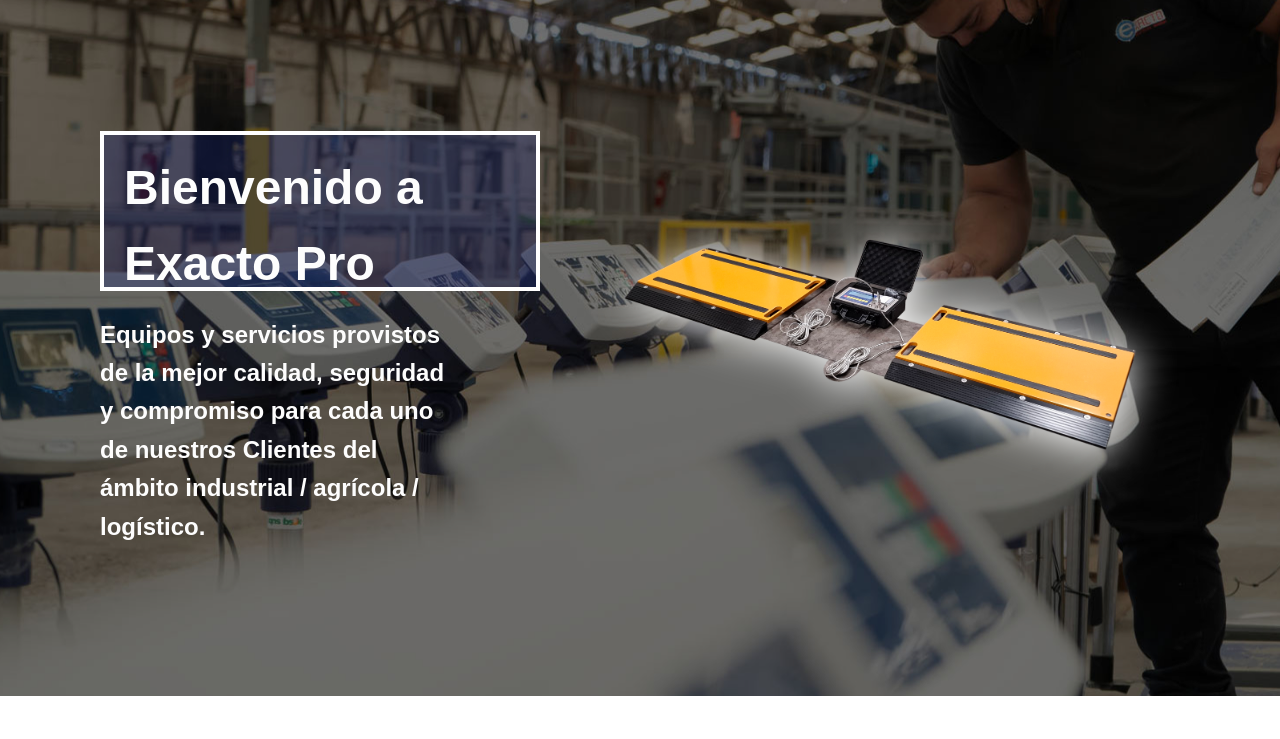
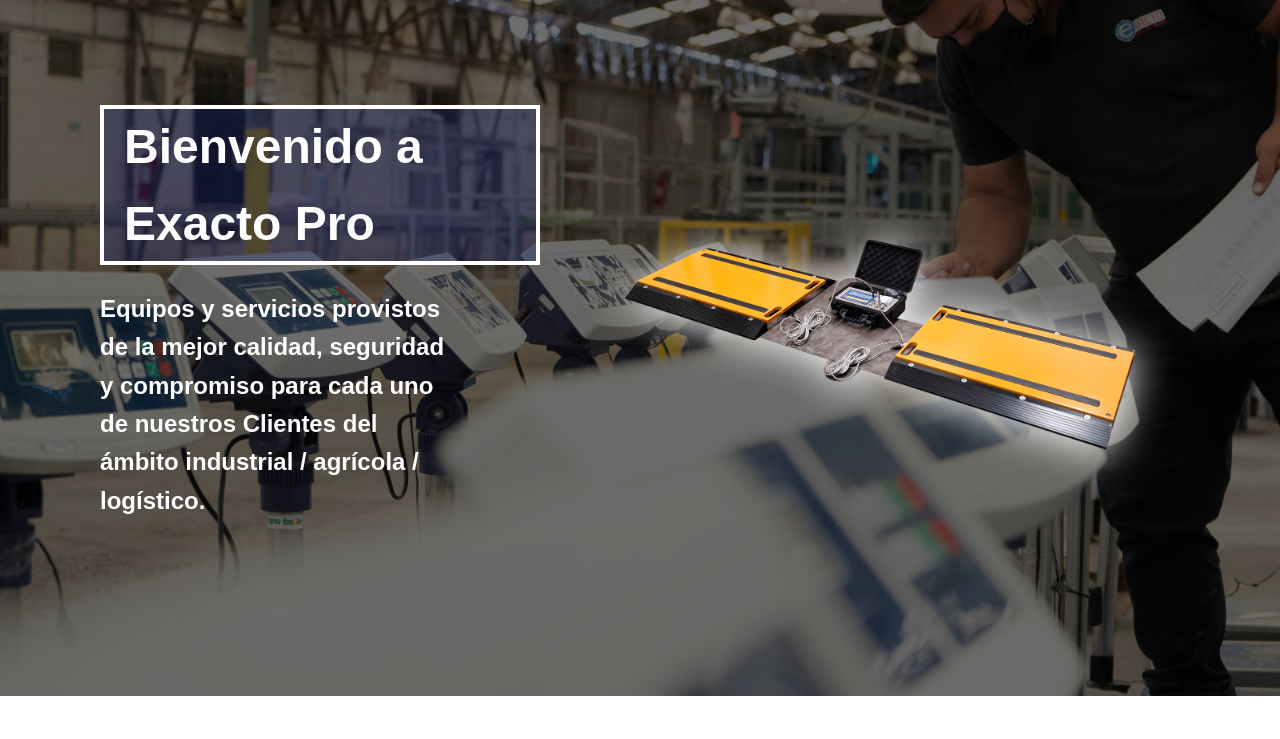
Before and after one commit to IgnacioEncina/exactopro, a PHP site: page / in a window 1280 px wide. Shown: the part 119-858 px from the top of the page. Run offline with PHP 8.4, Linux system fonts and the light colour scheme.

Commit message:
se repara el la caja de bienvenida dandole un height de 70% y un justify-content: flex-start

```diff
--- a/css/styles.css
+++ b/css/styles.css
@@ -135,6 +135,8 @@ ul {
         margin-left: 100px;
         min-width: 350px;
         max-width: 100%;
+        height: 70%;
+        justify-content: flex-start;
     }
 
     .imgHero {
@@ -150,7 +152,6 @@ ul {
         font-size: 48px;
         margin-left: 20px;
         margin-right: 20px;
-        margin-top: 15px;
         text-align: left;
         animation-name: change-clip-path;
         animation-duration: 800ms;
@@ -740,7 +741,7 @@ header .nav-links.active {
             justify-content: center;
         }
 
-        p {
+        h2 {
             max-width: 100%;
             font-size: 20px;
             text-align: center;
--- a/index.html
+++ b/index.html
@@ -131,7 +131,7 @@
     <div id="footer"></div>
 
     <script src="https://cdn.jsdelivr.net/npm/@popperjs/core@2.11.8/dist/umd/popper.min.js" integrity="sha384-I7E8VVD/ismYTF4hNIPjVp/Zjvgyol6VFvRkX/vR+Vc4jQkC+hVqc2pM8ODewa9r" crossorigin="anonymous"></script>
-    <script src="https://cdn.jsdelivr.net/npm/bootstrap@5.3.3/dist/js/bootstrap.min.js" integrity="sha384-0pUGZvbkm6XF6gxjEnlmuGrJXVbNuzT9qBBavbLwCsOGabYfZo0T0to5eqruptLy" crossorigin="anonymous"></script>
+    <!-- <script src="https://cdn.jsdelivr.net/npm/bootstrap@5.3.3/dist/js/bootstrap.min.js" integrity="sha384-0pUGZvbkm6XF6gxjEnlmuGrJXVbNuzT9qBBavbLwCsOGabYfZo0T0to5eqruptLy" crossorigin="anonymous"></script> -->
 
 
     <script src="JS/header.js"></script>
```
